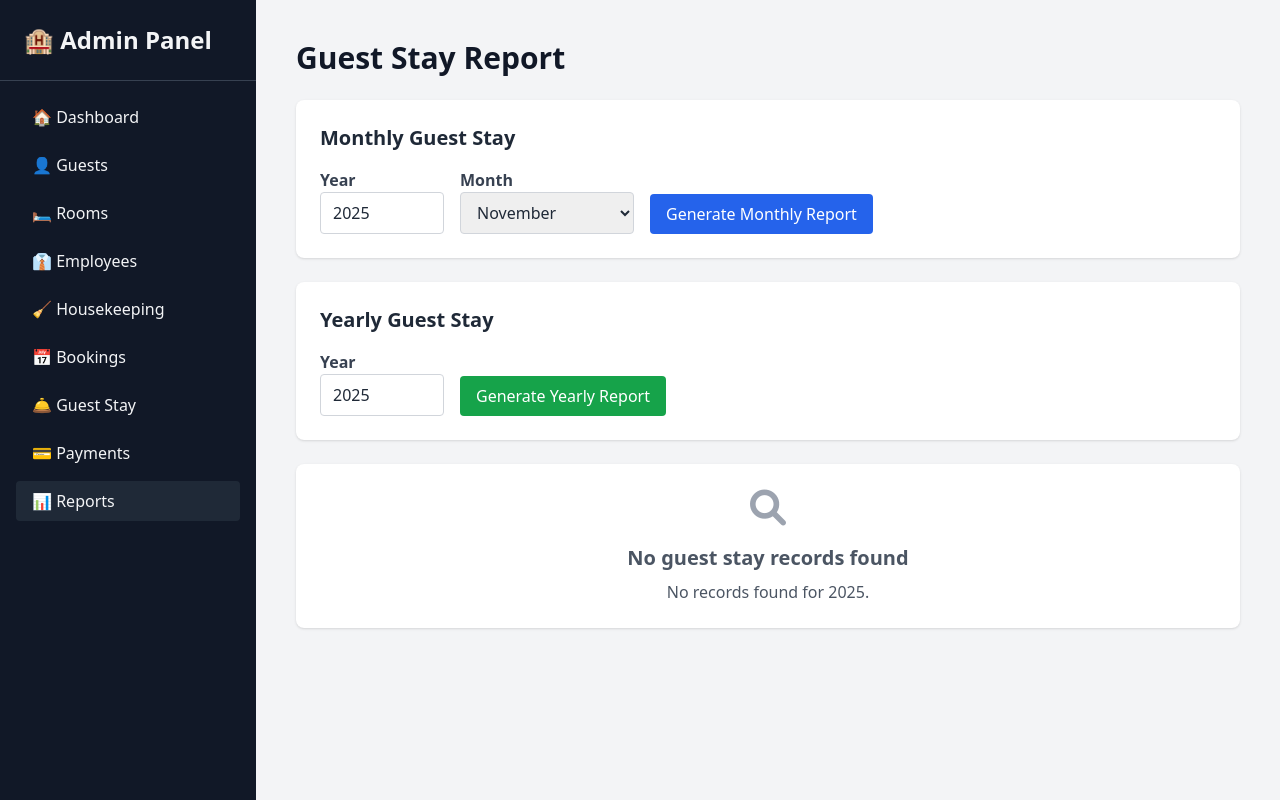
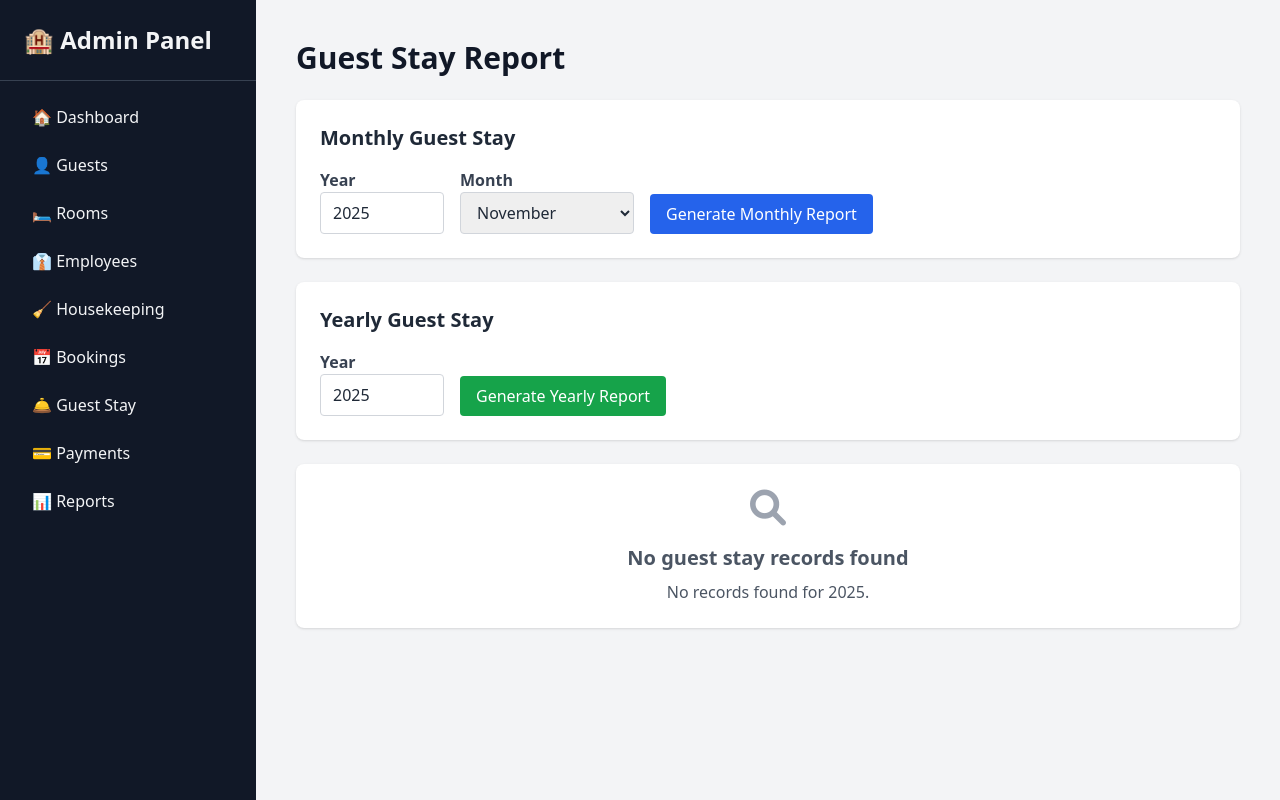
Before and after one commit to PrinceMPS/S26-06-DBApp, a Flask app: page /reports/guest-stay in a window 1280 px wide. Run offline with Flask 3, Linux system fonts and the light colour scheme; some libraries are stand-ins or nearby versions.

Commit message:
modify html

```diff
--- a/templates/reports/guest_stay_report.html
+++ b/templates/reports/guest_stay_report.html
@@ -21,7 +21,7 @@
       <a href="http://127.0.0.1:5000/bookings" class="block hover:bg-gray-800 px-4 py-2 rounded">📅 Bookings</a>
       <a href="http://127.0.0.1:5000/gueststay" class="block hover:bg-gray-800 px-4 py-2 rounded">🛎️ Guest Stay</a>
       <a href="http://127.0.0.1:5000/payments" class="block hover:bg-gray-800 px-4 py-2 rounded">💳 Payments</a>
-      <a href="http://127.0.0.1:5000/reports/guest-stay" class="block bg-gray-800 px-4 py-2 rounded">📊 Reports</a>
+      <a href="http://127.0.0.1:5000/reports" class="block hover:bg-gray-800 px-4 py-2 rounded">📊 Reports</a>
     </nav>
   </aside>
 
```
